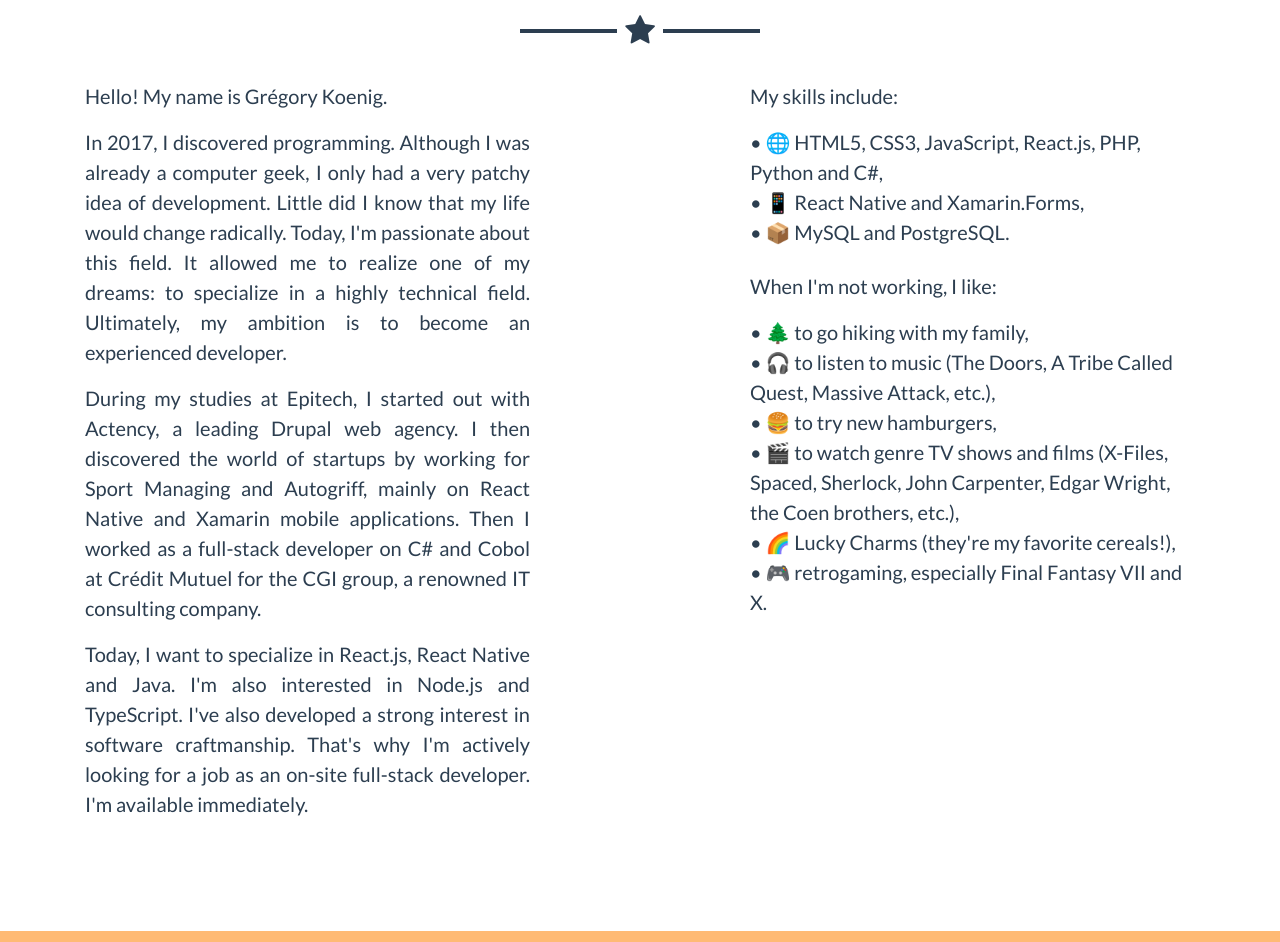
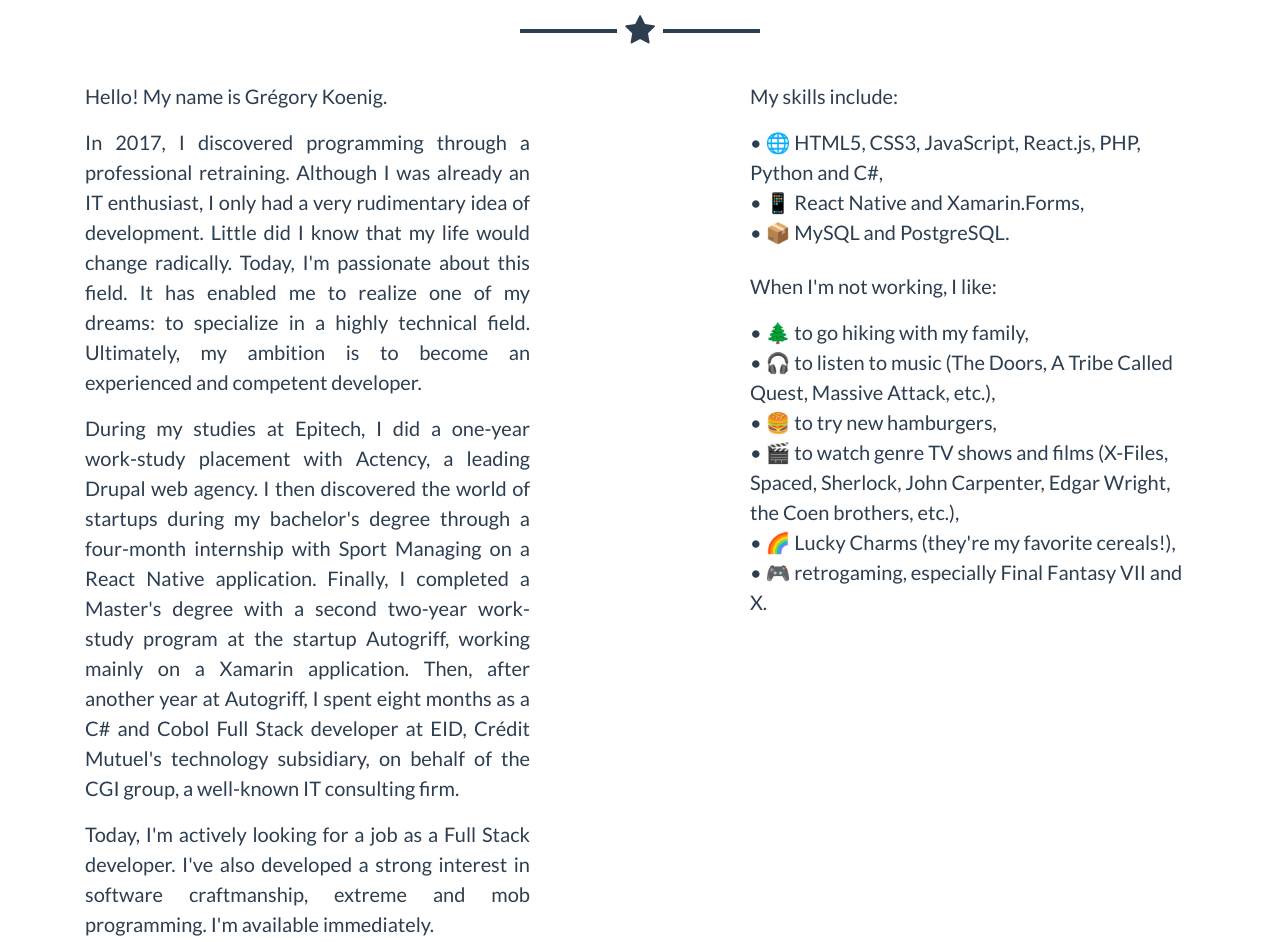
Before and after one commit to gregory-koenig/gregory-koenig.github.io, a plain HTML site: page en/index.html in a window 1280 px wide. Shown: the part 1060-2002 px from the top of the page. Drawn offline with Linux system fonts and the light colour scheme.

Commit message:
Update index.html

```diff
--- a/en/index.html
+++ b/en/index.html
@@ -119,28 +119,26 @@
                     </p>
 
                     <p class="lead text-justify">
-                        In 2017, I discovered programming. Although I was already a computer geek, I only had a very
-                        patchy idea of development.
-                        Little did I know that my life would change radically. Today, I'm passionate about this field.
-                        It allowed me to realize
-                        one of my dreams: to specialize in a highly technical field. Ultimately, my ambition is to
-                        become an experienced
-                        developer.
+                        In 2017, I discovered programming through a professional retraining. Although I was already an IT
+                        enthusiast, I only had a very rudimentary idea of development. Little did I know that my life would
+                        change radically. Today, I'm passionate about this field. It has enabled me to realize one of
+                        my dreams: to specialize in a highly technical field. Ultimately, my ambition is to become
+                        an experienced and competent developer.
                     </p>
 
                     <p class="lead text-justify">
-                        During my studies at Epitech, I started out with Actency, a leading Drupal web agency. I then
-                        discovered the world of
-                        startups by working for Sport Managing and Autogriff, mainly on React Native and Xamarin mobile
-                        applications. Then I
-                        worked as a full-stack developer on C# and Cobol at Crédit Mutuel for the CGI group, a renowned
-                        IT consulting company.
+                        During my studies at Epitech, I did a one-year work-study placement with Actency, a leading Drupal
+                        web agency. I then discovered the world of startups during my bachelor's degree through a four-month
+                        internship with Sport Managing on a React Native application. Finally, I completed a Master's
+                        degree with a second two-year work-study program at the startup Autogriff, working mainly on
+                        a Xamarin application. Then, after another year at Autogriff, I spent eight months as a C# and
+                        Cobol Full Stack developer at EID, Crédit Mutuel's technology subsidiary, on behalf of the CGI
+                        group, a well-known IT consulting firm.
                     </p>
 
                     <p class="lead text-justify">
-                        Today, I want to specialize in React.js, React Native and Java. I'm also interested in Node.js
-                        and TypeScript. I've also developed a strong interest in software craftmanship. That's why I'm
-                        actively looking for a job as an on-site full-stack developer. I'm available immediately.
+                        Today, I'm actively looking for a job as a Full Stack developer. I've also developed a strong
+                        interest in software craftmanship, extreme and mob programming. I'm available immediately.
                     </p>
                 </div>
 
```
